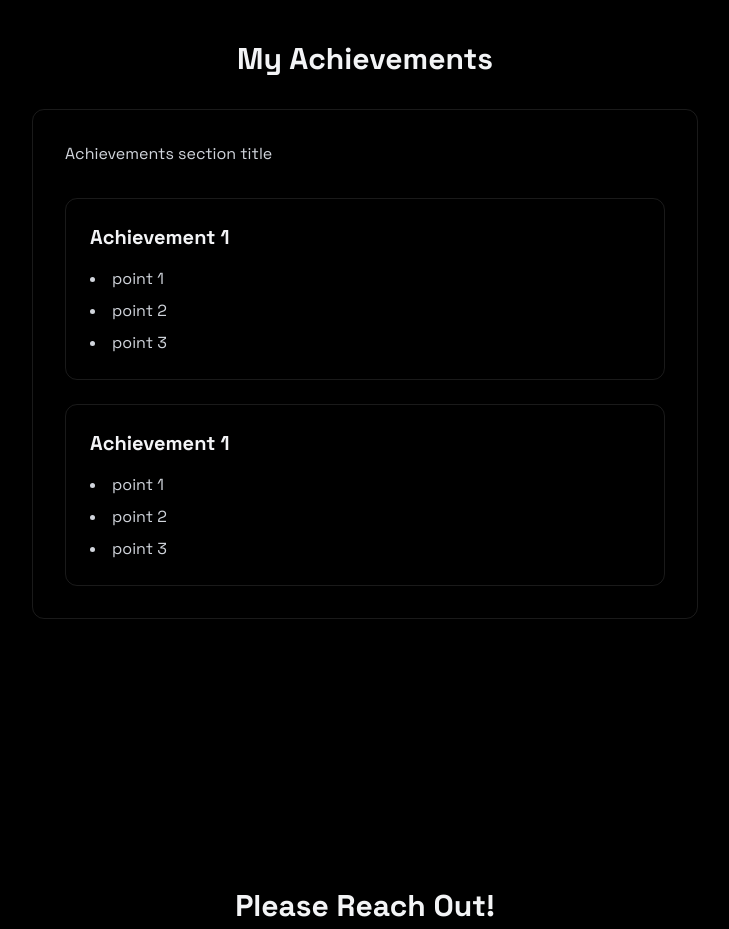
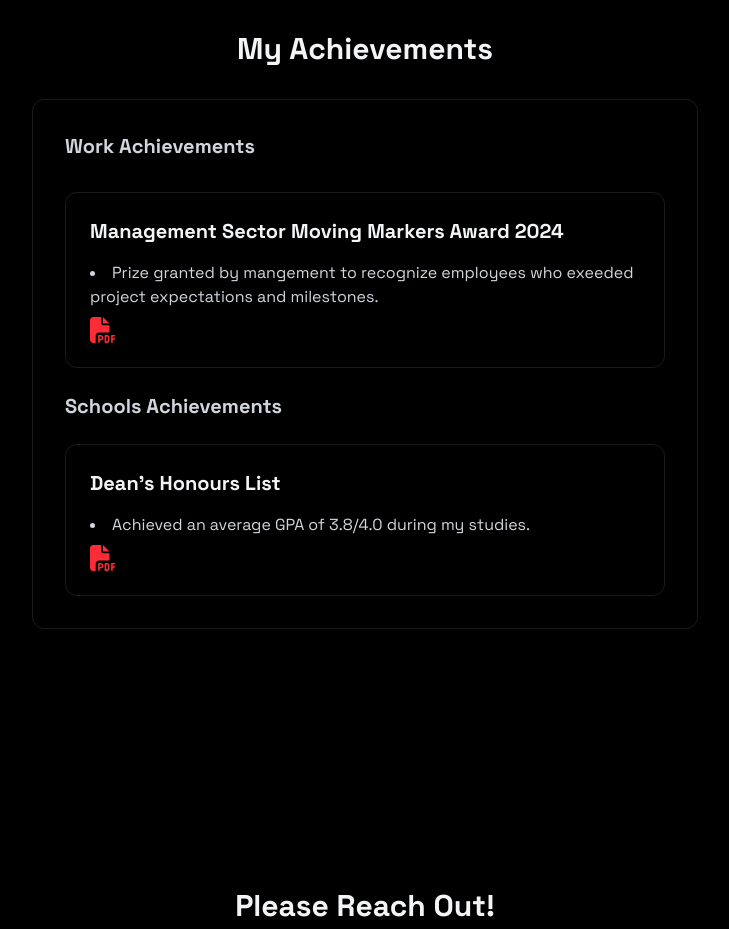
Before and after one commit to DylanHunter45/professional-portfolio, a React (Vite) app: page / in a window 1280 px wide. Shown: the part 2820-3749 px from the top of the page, without its empty margins (275-1004 px from the left). Built offline with nearby package versions, Linux system fonts and the light colour scheme; no server answers.

Commit message:
fix: update Achievements section with new titles and descriptions, add PDF icons for resumes

```diff
--- a/src/components/sections/Achievements.jsx
+++ b/src/components/sections/Achievements.jsx
@@ -1,4 +1,5 @@
 import React, { Component } from "react";
+import { FaFilePdf } from "react-icons/fa6";
 
 export class Achievements extends Component {
   render() {
@@ -12,23 +13,44 @@ export class Achievements extends Component {
             My Achievements
           </h2>
           <div className="rounded-xl p-8 border-white/10 border hover:-translate-y-1 hover:border-blue-500/30 hover:shadow-[0_2px_8px_rgba(59,130,246, 0.2)] transition-all">
-            <p className="text-gray-300 mb-6">Achievements section title</p>
-
+            <p className="text-gray-300 text-xl">
+              <strong>Work Achievements</strong>
+            </p>
             <div className="grid grid-cols-1 md:grid-cols-1 gap-6 mt-8">
               <div className="p-6 rounded-xl border-white/10 border hover:-translate-y-1 hover:border-blue-500/30 hover:shadow-[0_2px_8px_rgba(59,130,246, 0.2)] transition-all w-150">
-                <h3 className="text-xl font-bold mb-4"> Achievement 1 </h3>
+                <h3 className="text-xl font-bold mb-4">
+                  Management Sector Moving Markers Award 2024
+                </h3>
                 <ul className="list-disc list-inside text-gray-300 space-y-2">
-                  <li>point 1</li>
-                  <li>point 2</li>
-                  <li>point 3</li>
+                  <li>
+                    Prize granted by mangement to recognize employees who
+                    exeeded project expectations and milestones.
+                  </li>
+                  <a
+                    href="professional-portfolio/Dylan Hunter Resume 2024 old.pdf"
+                    target="_blank"
+                    rel="noopener noreferrer"
+                    className="flex justify-right text-red-500"
+                  >
+                    <FaFilePdf size={26} />
+                  </a>
                 </ul>
               </div>
+              <p className="text-gray-300 text-xl">
+                <strong>Schools Achievements</strong>
+              </p>
               <div className="p-6 rounded-xl border-white/10 border hover:-translate-y-1 hover:border-blue-500/30 hover:shadow-[0_2px_8px_rgba(59,130,246, 0.2)] transition-all">
-                <h3 className="text-xl font-bold mb-4"> Achievement 1 </h3>
+                <h3 className="text-xl font-bold mb-4">Dean's Honours List</h3>
                 <ul className="list-disc list-inside text-gray-300 space-y-2">
-                  <li>point 1</li>
-                  <li>point 2</li>
-                  <li>point 3</li>
+                  <li>Achieved an average GPA of 3.8/4.0 during my studies.</li>
+                  <a
+                    href="professional-portfolio/Dylan Hunter Resume 2024 old.pdf"
+                    target="_blank"
+                    rel="noopener noreferrer"
+                    className="flex justify-right text-red-500"
+                  >
+                    <FaFilePdf size={26} />
+                  </a>
                 </ul>
               </div>
             </div>
```
